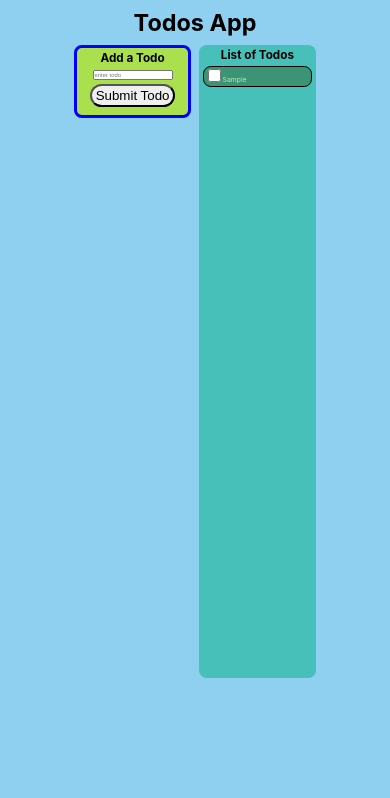
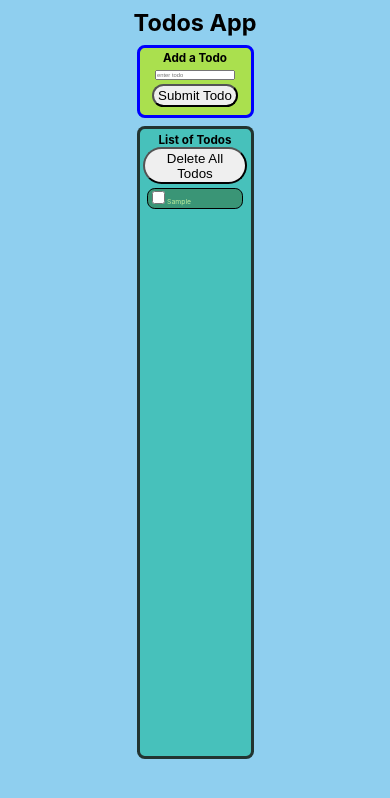
Before and after one commit to franco-ortega/demo-react-01-todos, a React (Create React App) app: page / in a window 390 px wide. Both pictures are taken after typing "Sample" into the empty fields and a click on the button "Submit Todo". Shown: the top 798 px of the page. Built offline with nearby package versions, Linux system fonts and the light colour scheme.

Commit message:
add media query to App for screens larger than mobile

```diff
--- a/src/components/app/App.jsx
+++ b/src/components/app/App.jsx
@@ -26,6 +26,10 @@ class App extends Component {
     });
   };
 
+  onDeleteAllTodosClick = () => {
+    this.setState({ todos: []});
+  };
+
   render() {
     console.log(this.state.todo);
     console.log(this.state.todos);
@@ -40,6 +44,7 @@ class App extends Component {
           />
           <TodoList
             todos={this.state.todos}
+            onDeleteAllTodosClick={this.onDeleteAllTodosClick}
           />
         </div>
       </main>
--- a/src/components/app/App.module.css
+++ b/src/components/app/App.module.css
@@ -19,6 +19,14 @@ body {
 
 .App > div {
   display: flex;
-  align-items: flex-start;
+  flex-direction: column;
   gap: 2vw;
 }
+
+@media screen and (min-width: 500px) {
+  .App > div {
+    flex-direction: row;
+    align-items: flex-start;
+    gap: 2vw;
+  }
+}
--- a/src/components/todos/TodoList.jsx
+++ b/src/components/todos/TodoList.jsx
@@ -3,21 +3,27 @@ import PropTypes from 'prop-types';
 import Todo from './Todo';
 import styles from './TodoList.module.css';
 
-const TodoList = ({ todos }) => {
+const TodoList = ({ todos, onDeleteAllTodosClick }) => {
   const allTheTodos = todos.map((todo, i) => (
-    <Todo key={i} todo={todo} id={i} />
+    <li key={i}>
+      <Todo todo={todo} id={i} />
+    </li>
   ));
 
   return (
     <div className={styles.TodoList}>
       <h2>List of Todos</h2>
-      {allTheTodos}
+      {todos.length >= 1 && <button onClick={onDeleteAllTodosClick}>Delete All Todos</button>}
+      <ul>
+        {allTheTodos}
+      </ul>
     </div>
   );
 };
 
 TodoList.propTypes = {
-  todos: PropTypes.array.isRequired
+  todos: PropTypes.array.isRequired,
+  onDeleteAllTodosClick: PropTypes.func.isRequired
 };
 
 export default TodoList;
--- a/src/components/todos/TodoList.module.css
+++ b/src/components/todos/TodoList.module.css
@@ -1,14 +1,22 @@
 .TodoList {
   background: hsla(175, 50%, 50%, 0.9);
+  border: medium solid hsla(10, 80%, 5%, 0.75);
   border-radius: 2vw;
   height: 75vh;
   width: 30vw;
   padding: 1vw;
-  display: flex;
-  flex-direction: column;
-  gap: 1vw;
 
   font-size: 2vw;
   text-align: center;
   overflow: auto;
 }
+
+.TodoList li {
+  padding: 1vw;
+}
+
+.TodoList button {
+  border-radius: 5vw;
+  padding: 0.5vw 1vw;
+  width: fit-content;
+}
```
